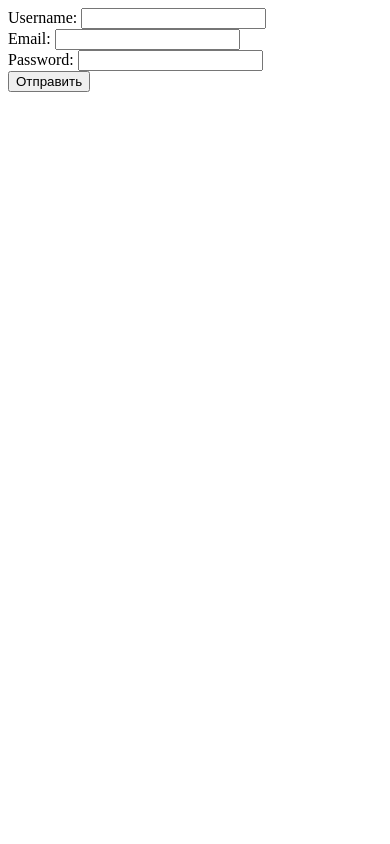
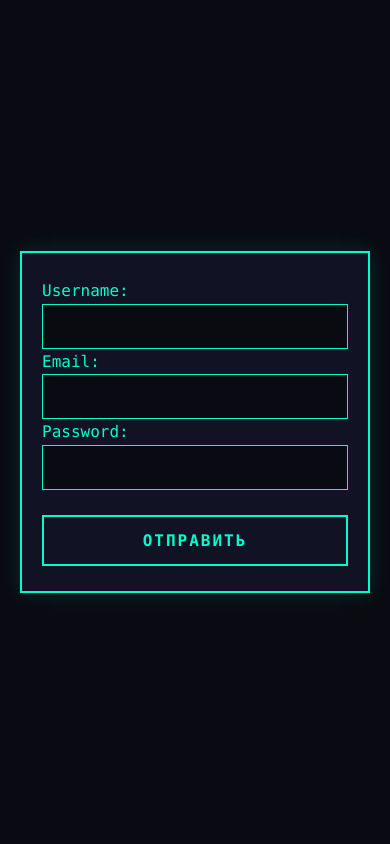
Before and after one commit to d1skander/django-shop-site, a Django app: page /user/ in a window 390 px wide. Run offline with Django 5.2, Linux system fonts and the light colour scheme.

```diff
--- a/market/app/forms.py
+++ b/market/app/forms.py
@@ -9,3 +9,8 @@ class UserForm(BaseForm):
     username = forms.CharField(min_length=3, max_length=12)
     email = forms.EmailField()
     password = forms.CharField(min_length=8, max_length=20)
+
+
+class AuthForm(BaseForm):
+    username = forms.CharField(min_length=3, max_length=12)
+    password = forms.CharField(min_length=8, max_length=20)
--- /dev/null
+++ b/market/app/static/auth.css
@@ -0,0 +1,148 @@
+/* --- Сброс стилей и глобальные настройки в стиле Киберпанк --- */
+* {
+    box-sizing: border-box;
+    margin: 0;
+    padding: 0;
+}
+
+body {
+    font-family: 'Consolas', 'Courier New', monospace;
+    background-color: #0a0a12; /* Глубокий темный фон */
+    color: #00ffcc; /* Основной неоновый бирюзовый текст */
+    line-height: 1.6;
+    display: flex;
+    justify-content: center;
+    align-items: center;
+    min-height: 100vh; /* Центрирует форму строго по центру экрана */
+    padding: 20px;
+}
+
+/* --- Контейнер формы --- */
+form {
+    background-color: #121225;
+    border: 2px solid #00ffcc;
+    padding: 40px 30px;
+    width: 100%;
+    max-width: 400px; /* Оптимальная ширина для ПК и мобильных */
+    clip-path: polygon(0 0, 90% 0, 100% 10%, 100% 100%, 0 100%); /* Киберпанк-срез угла */
+    box-shadow: 0 0 20px rgba(0, 255, 204, 0.15);
+    transition: box-shadow 0.3s ease;
+}
+
+form:hover {
+    box-shadow: 0 0 30px rgba(0, 255, 204, 0.3);
+}
+
+/* Стилизация заголовка, если вы решите добавить его внутрь body или form */
+h1, title-auth {
+    text-align: center;
+    text-transform: uppercase;
+    letter-spacing: 2px;
+    color: #ff0055;
+    margin-bottom: 25px;
+    text-shadow: 0 0 10px rgba(255, 0, 85, 0.5);
+}
+
+/* --- Стилизация таблицы Django {{ form }} --- */
+table {
+    width: 100%;
+    border-collapse: collapse;
+    margin-bottom: 25px;
+}
+
+tr {
+    display: flex;
+    flex-direction: column; /* Элементы формы встают друг под друга */
+    margin-bottom: 20px;
+}
+
+/* Метки полей (Username, Password и т.д.) */
+td label {
+    display: block;
+    text-transform: uppercase;
+    font-size: 0.85rem;
+    font-weight: bold;
+    color: #ff0055; /* Розовый неон для акцентов */
+    margin-bottom: 8px;
+    letter-spacing: 1px;
+}
+
+/* Сами поля ввода (генерируются через {{ form }}) */
+td input[type="text"],
+td input[type="password"],
+td input[type="email"],
+form input:not([type="submit"]) {
+    width: 100%;
+    padding: 12px;
+    background-color: #0a0a12;
+    border: 1px solid #00ffcc;
+    color: #ffffff;
+    font-family: inherit;
+    font-size: 1rem;
+    outline: none;
+    transition: all 0.3s ease;
+}
+
+/* Состояние фокуса полей ввода */
+td input:focus,
+form input:not([type="submit"]):focus {
+    border-color: #ff0055;
+    box-shadow: 0 0 10px rgba(255, 0, 85, 0.5);
+    background-color: #16162a;
+}
+
+/* Скрытие лишних ячеек таблицы для сохранения структуры */
+td {
+    display: block;
+    width: 100%;
+}
+
+/* --- Киберпанк кнопка «Войти» --- */
+input[type="submit"] {
+    width: 100%;
+    background-color: transparent;
+    color: #00ffcc;
+    border: 2px solid #00ffcc;
+    padding: 14px;
+    font-family: inherit;
+    font-size: 1rem;
+    font-weight: bold;
+    text-transform: uppercase;
+    cursor: pointer;
+    clip-path: polygon(0 0, 100% 0, 100% 75%, 90% 100%, 0 100%); /* Футуристичный срез кнопки */
+    transition: all 0.3s ease;
+    letter-spacing: 2px;
+}
+
+input[type="submit"]:hover {
+    background-color: #00ffcc;
+    color: #0a0a12;
+    box-shadow: 0 0 20px #00ffcc;
+}
+
+input[type="submit"]:active {
+    transform: scale(0.98);
+}
+
+/* --- Текст ошибок Django (если введены неверные данные) --- */
+.errorlist {
+    list-style: none;
+    color: #ff3333;
+    font-size: 0.85rem;
+    margin-bottom: 15px;
+    padding: 10px;
+    background-color: rgba(255, 51, 51, 0.1);
+    border-left: 3px solid #ff3333;
+}
+
+/* --- Адаптивность для мобильных экранов --- */
+@media (max-width: 480px) {
+    form {
+        padding: 25px 20px;
+        clip-path: none; /* Убираем сложные срезы на мелких экранах для экономии места */
+    }
+
+    input[type="submit"] {
+        clip-path: none;
+    }
+}
--- a/market/app/templates/main.html
+++ b/market/app/templates/main.html
@@ -1,8 +1,10 @@
 <!DOCTYPE html>
+{% load static %}
 <html lang="ru">
 <head>
     <meta charset="UTF-8">
     <meta name="viewport" content="width=device-width, initial-scale=1.0">
+    <link rel="stylesheet" href="{% static 'main.css' %}" />
     <title>Главная страница</title>
 </head>
 <body>
@@ -10,7 +12,7 @@
         <a href="/goods">Товары</a>
         <a href="/basket">Корзина</a>
         <a href="/company">О нас</a>
-        <a href="/user">Профиль</a>
+        <a href="/user" id="profile">{{ user }}</a>
     </div>
     <div id="products">
         <ul>
--- a/market/app/templates/user.html
+++ b/market/app/templates/user.html
@@ -1,8 +1,10 @@
 <!DOCTYPE html>
-<html lang="en">
+{% load static %}
+<html lang="ru">
 <head>
     <meta charset="UTF-8">
     <meta name="viewport" content="width=device-width, initial-scale=1.0">
+    <link rel="stylesheet" href="{% static 'auth.css' %}" />
     <title>Пользователь</title>
 </head>
 <body>
--- a/market/app/views.py
+++ b/market/app/views.py
@@ -1,14 +1,19 @@
 from django.shortcuts import render, redirect
+from django.http import HttpResponse
+from django.core.exceptions import ObjectDoesNotExist
 from .models import UserModel, ProductModel
-from .forms import UserForm
+from .forms import UserForm, AuthForm
 
 
 import bcrypt
 
 
 def main(request):
-    products = ProductModel.objects.all()
-    return render(request, "main.html", {"products": products})
+    if "username" in request.session:
+        products = ProductModel.objects.all()
+        user = request.session["username"]
+        return render(request, "main.html", {"products": products, "user": user})
+    return redirect("/user")
 
 
 def goods(request):
@@ -37,4 +42,20 @@ def user(request):
 
 
 def auth(request):
-    return render(request, "auth.html")
+    authform = AuthForm()
+    if request.method == "POST":
+        username_request = request.POST.get("username")
+        password_request = request.POST.get("password")
+        password_encode = str(password_request).encode("utf-8")
+        try:
+            username = UserModel.objects.get(username=username_request)
+            password = username.password
+            hash_password = bcrypt.checkpw(password_encode, password.encode("utf-8"))
+            if hash_password:
+                request.session["username"] = username.username
+                return redirect("/main")
+            else:
+                return HttpResponse("<h1>Неправильный пароль</h1>")
+        except ObjectDoesNotExist:
+            return HttpResponse("<h1>Такого пользователя нет</h1>")
+    return render(request, "auth.html", {"form": authform})
--- a/market/market/urls.py
+++ b/market/market/urls.py
@@ -27,7 +27,8 @@ urlpatterns = [
     path("goods/", views.goods),
     path("company/", views.company),
     path("basket/", views.basket),
-    path("user/", views.user)
+    path("user/", views.user),
+    path("auth/", views.auth)
 ]
 
 
```
Also changed, not shown: market/app/static/main.css (added, +195 -0 lines), market/app/templates/auth.html (+10 -2 lines).
